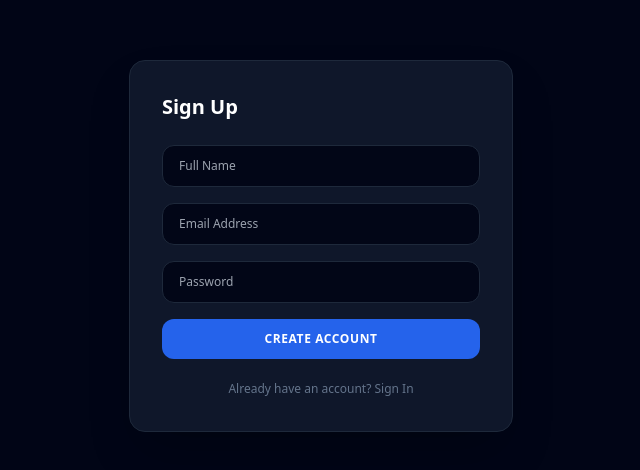
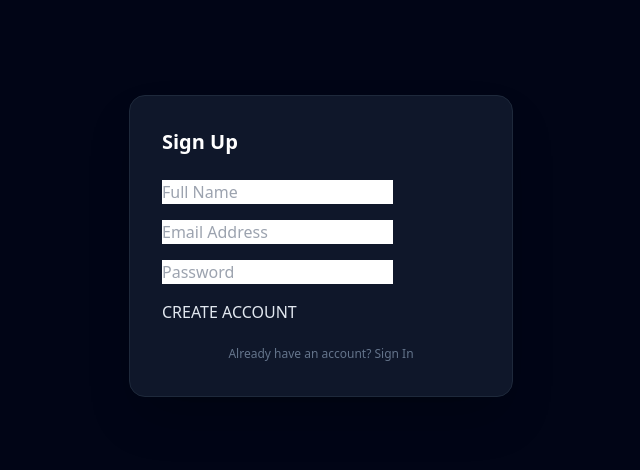
Before and after one commit to JoyTech42/JoyTech-Solutions, a website: page index.html in a window 1280 px wide. Shown: the part 154-624 px from the top of the page, without its empty margins (319-959 px from the left). Drawn offline with nearby package versions, Linux system fonts and the light colour scheme.

Commit message:
Update index.html

```diff
--- a/index.html
+++ b/index.html
@@ -22,12 +22,13 @@
     <div id="authModal" class="fixed inset-0 z-[200] flex items-center justify-center p-6 bg-slate-950/90 backdrop-blur-sm">
         <div class="bg-slate-900 border border-slate-800 rounded-2xl p-8 w-full max-w-sm shadow-2xl">
             <h3 id="authTitle" class="text-xl font-bold text-white mb-6">Sign Up</h3>
-            <form id="authForm" class="space-y-4">
-                <input type="text" id="name" placeholder="Full Name" class="w-full px-4 py-3 bg-slate-950 border border-slate-800 rounded-xl text-xs outline-none">
-                <input type="email" id="email" required placeholder="Email Address" class="w-full px-4 py-3 bg-slate-950 border border-slate-800 rounded-xl text-xs outline-none">
-                <input type="password" id="password" required placeholder="Password" class="w-full px-4 py-3 bg-slate-950 border border-slate-800 rounded-xl text-xs outline-none">
-                <button type="submit" id="authBtn" class="w-full bg-blue-600 hover:bg-blue-700 text-white font-bold py-3 rounded-xl transition text-xs uppercase tracking-wider">Create Account</button>
-            </form>
+           <form id="authForm" class="space-y-4">
+    <input type="text" id="name" placeholder="Full Name" class="...">
+    <input type="email" id="email" required placeholder="Email Address" class="...">
+    <input type="password" id="password" required placeholder="Password" class="...">
+
+    <button type="submit" id="authBtn" class="...">CREATE ACCOUNT</button>
+</form>
             <div class="mt-4 text-center">
                 <button onclick="toggleAuth()" id="toggleBtn" class="text-xs text-slate-500 hover:text-blue-500 transition">Already have an account? Sign In</button>
             </div>
```
